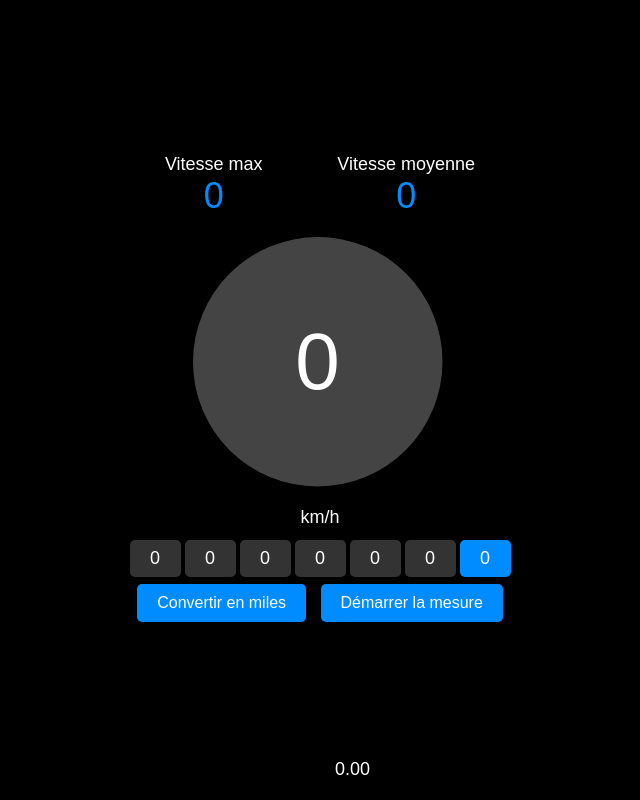
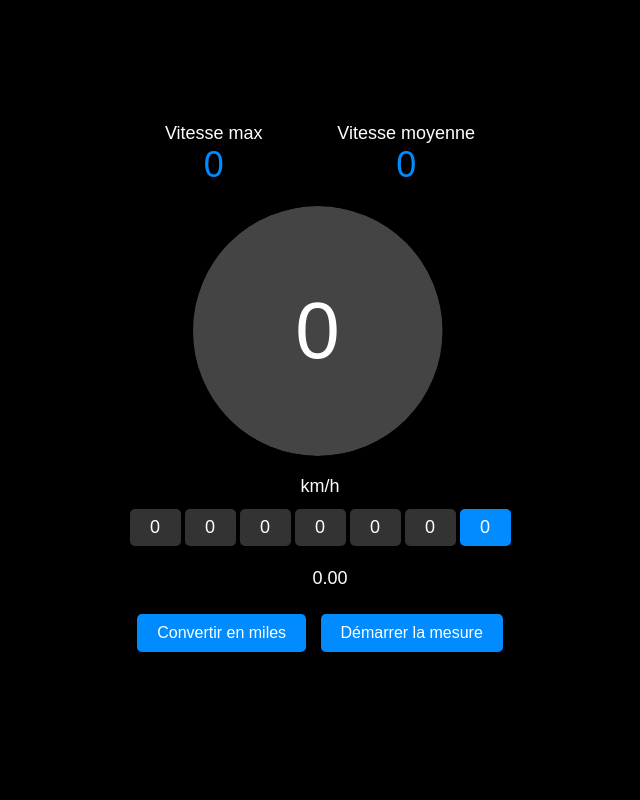
Before and after one commit to speeder-recorder/speeder-recorder.github.io, a plain HTML site: page index.html in a window 1280 px wide. Shown: the whole page, without its empty margins (320-960 px from the left). Drawn offline with Linux system fonts and the light colour scheme.

Commit message:
Update style.css

```diff
--- a/style.css
+++ b/style.css
@@ -97,6 +97,8 @@ body {
     text-align: center;
     position: absolute;
     bottom: 5px;
+    position: relative;
+    left: 10px;
 }
 
 .speed-stats {
```
